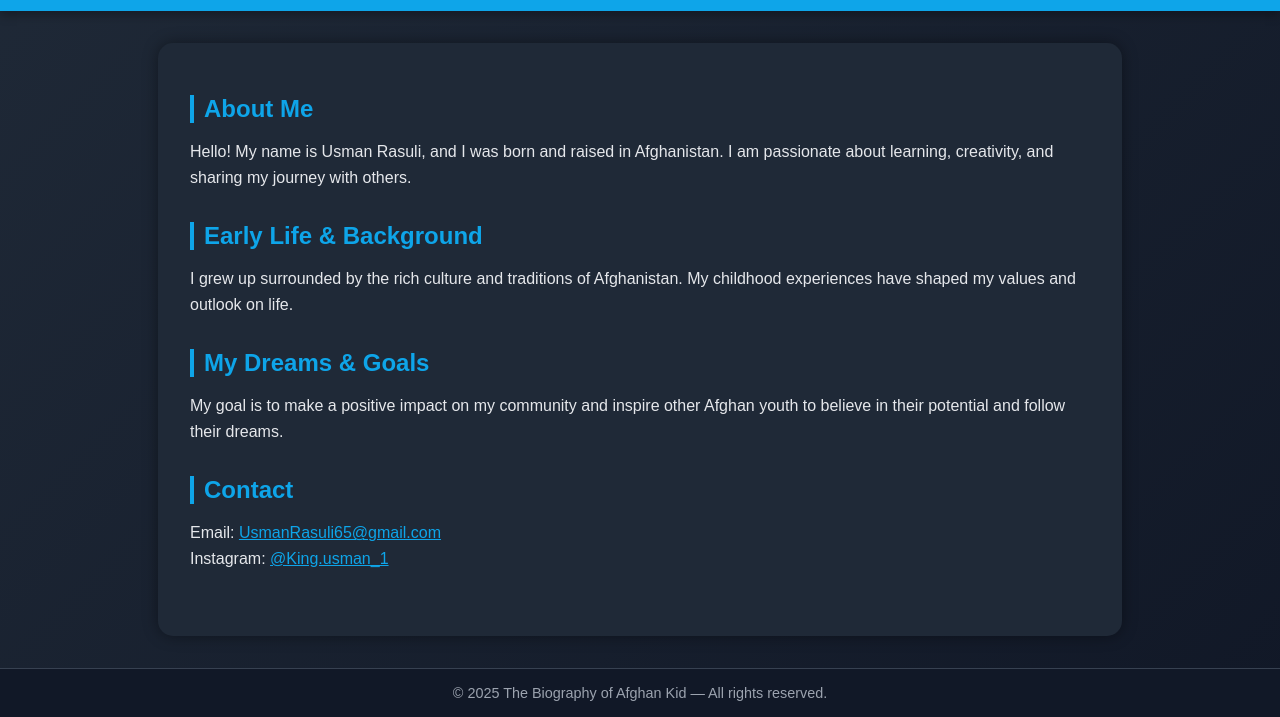
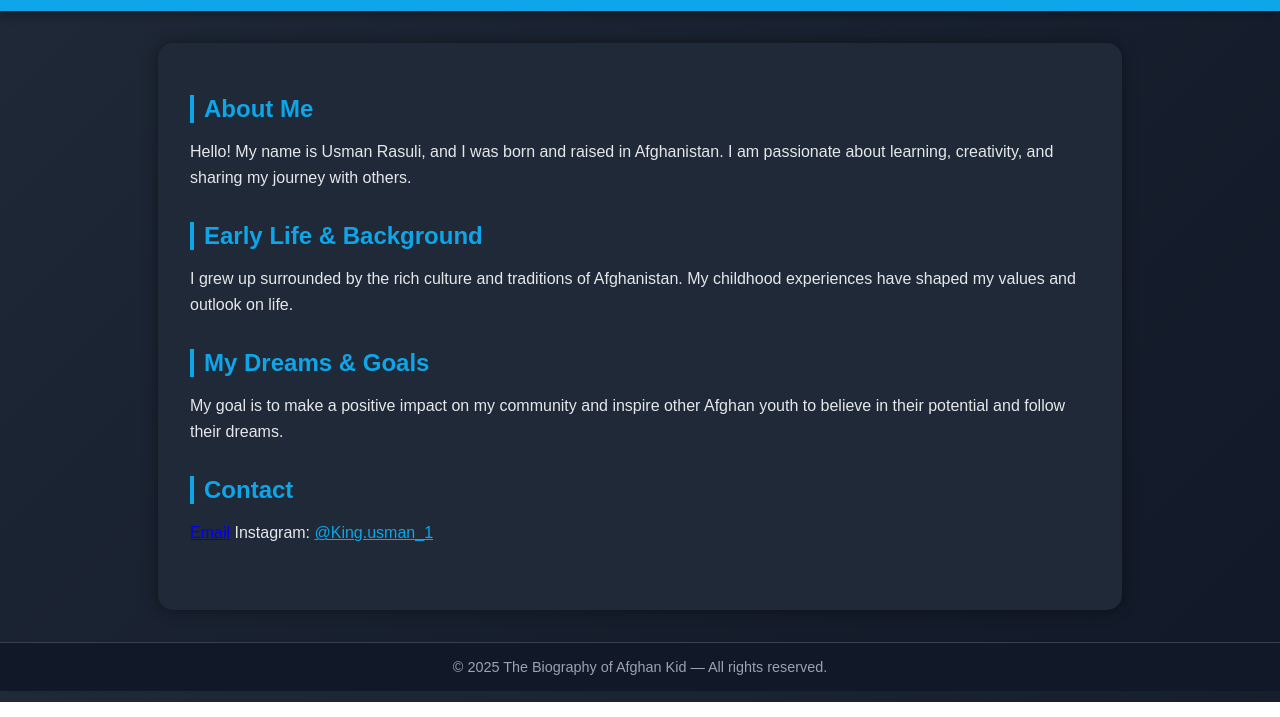
Before and after one commit to osmanrasuli725-ship-it/Biography, a plain HTML site: page index.html in a window 1280 px wide. Shown: the part 98-815 px from the top of the page. Drawn offline with Linux system fonts and the light colour scheme.

Commit message:
Update index.html

```diff
--- a/index.html
+++ b/index.html
@@ -108,8 +108,9 @@
       <h2>Contact</h2>
       <p>
         <!-- Buraya e-posta ya da sosyal medya bağlantılarını ekleyebilirsin -->
-        Email: <a href="UsmanRasuli65@gmail.com" style="color:#0ea5e9;"> UsmanRasuli65@gmail.com</a><br>
-        Instagram: <a href="#" style="color:#0ea5e9;">@King.usman_1</a>
+      <a href="mailto:seniemailin@example.com">Email</a>
+
+         Instagram: <a href="#" style="color:#0ea5e9;">@King.usman_1</a>
       </p>
     </section>
   </main>
```
